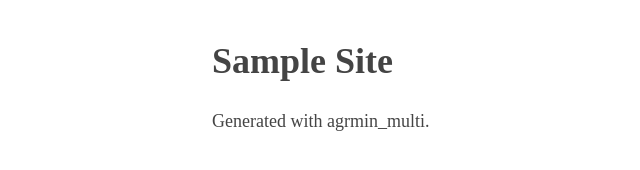
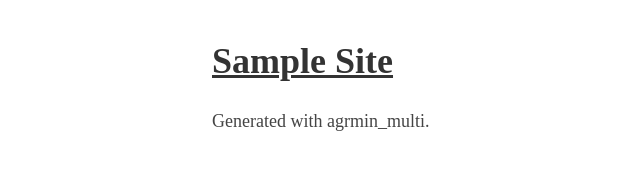
Before and after one commit to gvanburen/agrmin_multi, a plain HTML site: page static/header.html in a window 1280 px wide. Shown: the whole page, without its empty margins (103-743 px from the left). Drawn offline with Linux system fonts and the light colour scheme.

Commit message:
update sample page

```diff
--- a/static/header.html
+++ b/static/header.html
@@ -26,6 +26,6 @@
     </head>
     <body>
         <header>
-            <h1>Sample Site</h1>
+            <a href="#"><h1>Sample Site</h1></a>
             <aside>Generated with agrmin_multi.</aside>
         </header>
```
